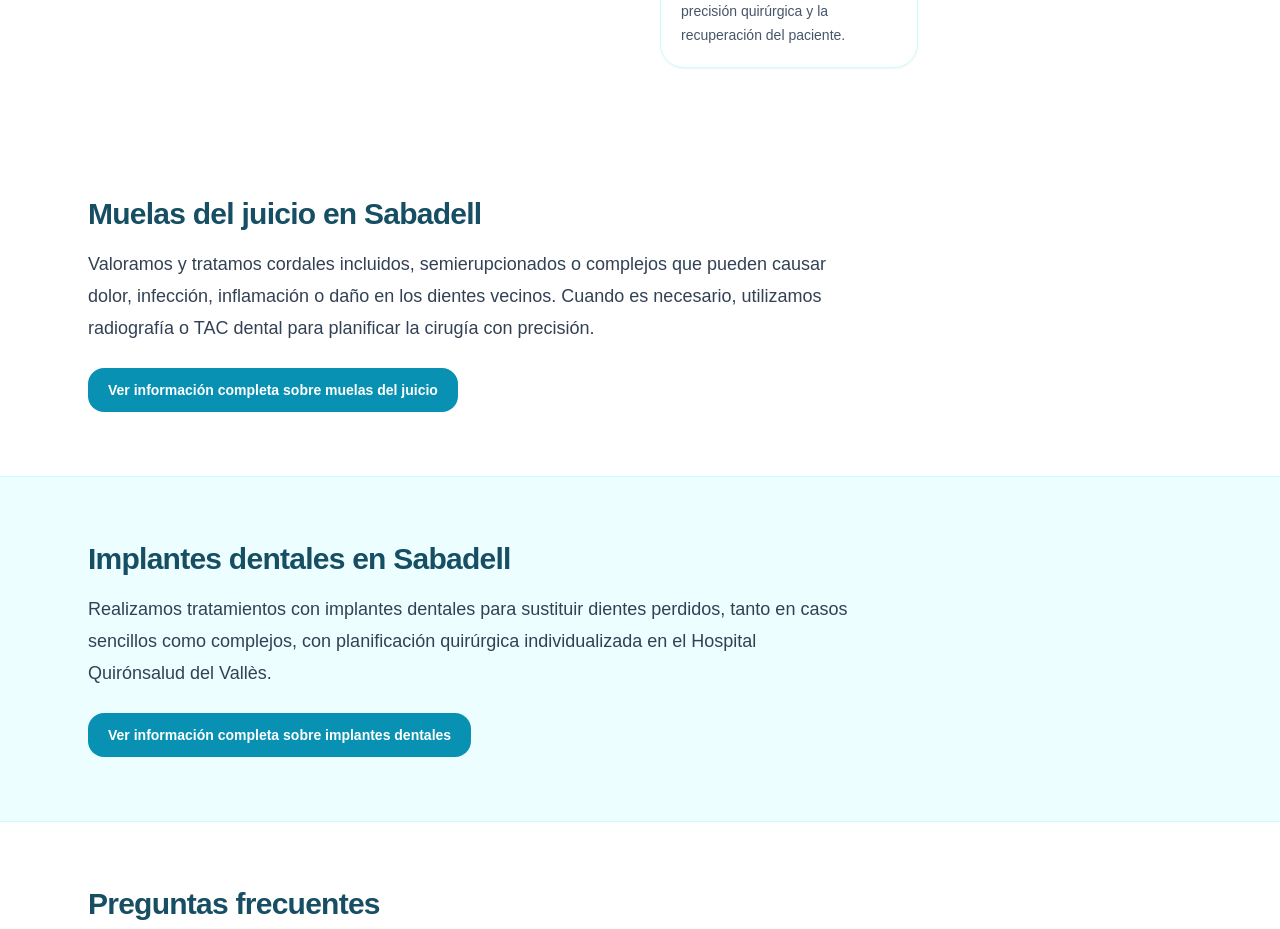
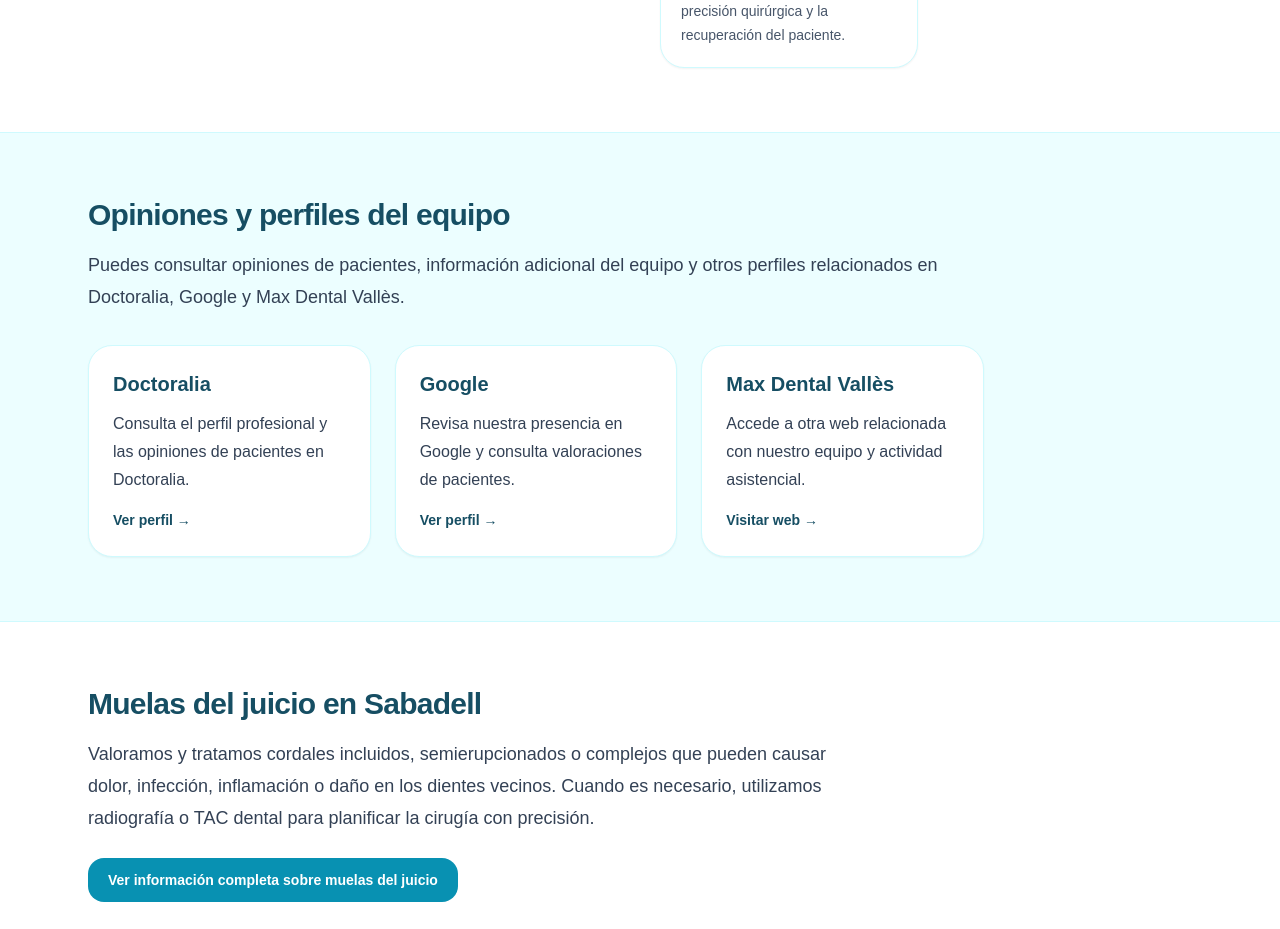
Before and after one commit to alfmgvg/cirujanomaxilofacialsabadell-web, a Next.js app: page / in a window 1280 px wide. Shown: the part 3560-4489 px from the top of the page. Built offline with nearby package versions, Linux system fonts and the light colour scheme.

Commit message:
Update page.js

```diff
--- a/app/page.js
+++ b/app/page.js
@@ -1,4 +1,8 @@
 export default function LandingQuironValles() {
+  const doctoraliaUrl = 'https://www.doctoralia.es/tu-perfil';
+  const googleProfileUrl = 'https://share.google/30xWNq7DOS99p7VmX';
+  const maxDentalUrl = 'https://www.maxdentalvalles.com';
+
   const localBusinessSchema = {
     '@context': 'https://schema.org',
     '@type': 'MedicalClinic',
@@ -29,6 +33,9 @@ export default function LandingQuironValles() {
     ],
     sameAs: [
       'https://www.quironsalud.com/valles/es/cita-medica#r!/n!/29?dir=next',
+      doctoraliaUrl,
+      googleProfileUrl,
+      maxDentalUrl,
     ],
   };
 
@@ -417,6 +424,72 @@ export default function LandingQuironValles() {
           </div>
         </section>
 
+        <section className="border-y border-cyan-100 bg-cyan-50">
+          <div className="mx-auto max-w-6xl px-6 py-16">
+            <div className="max-w-4xl">
+              <h2 className="text-3xl font-bold tracking-tight">
+                Opiniones y perfiles del equipo
+              </h2>
+
+              <p className="mt-4 text-lg leading-8 text-slate-700">
+                Puedes consultar opiniones de pacientes, información adicional del
+                equipo y otros perfiles relacionados en Doctoralia, Google y Max Dental
+                Vallès.
+              </p>
+
+              <div className="mt-8 grid gap-6 md:grid-cols-3">
+                <a
+                  href={doctoraliaUrl}
+                  target="_blank"
+                  rel="noopener noreferrer"
+                  className="rounded-3xl border border-cyan-100 bg-white p-6 shadow-sm transition hover:-translate-y-0.5 hover:shadow-md"
+                >
+                  <h3 className="text-xl font-semibold">Doctoralia</h3>
+                  <p className="mt-3 leading-7 text-slate-700">
+                    Consulta el perfil profesional y las opiniones de pacientes en
+                    Doctoralia.
+                  </p>
+                  <span className="mt-4 inline-block text-sm font-semibold text-cyan-900">
+                    Ver perfil →
+                  </span>
+                </a>
+
+                <a
+                  href={googleProfileUrl}
+                  target="_blank"
+                  rel="noopener noreferrer"
+                  className="rounded-3xl border border-cyan-100 bg-white p-6 shadow-sm transition hover:-translate-y-0.5 hover:shadow-md"
+                >
+                  <h3 className="text-xl font-semibold">Google</h3>
+                  <p className="mt-3 leading-7 text-slate-700">
+                    Revisa nuestra presencia en Google y consulta valoraciones de
+                    pacientes.
+                  </p>
+                  <span className="mt-4 inline-block text-sm font-semibold text-cyan-900">
+                    Ver perfil →
+                  </span>
+                </a>
+
+                <a
+                  href={maxDentalUrl}
+                  target="_blank"
+                  rel="noopener noreferrer"
+                  className="rounded-3xl border border-cyan-100 bg-white p-6 shadow-sm transition hover:-translate-y-0.5 hover:shadow-md"
+                >
+                  <h3 className="text-xl font-semibold">Max Dental Vallès</h3>
+                  <p className="mt-3 leading-7 text-slate-700">
+                    Accede a otra web relacionada con nuestro equipo y actividad
+                    asistencial.
+                  </p>
+                  <span className="mt-4 inline-block text-sm font-semibold text-cyan-900">
+                    Visitar web →
+                  </span>
+                </a>
+              </div>
+            </div>
+          </div>
+        </section>
+
         <section className="mx-auto max-w-6xl px-6 py-16">
           <div className="max-w-3xl">
             <h2 className="text-3xl font-bold tracking-tight">
```
